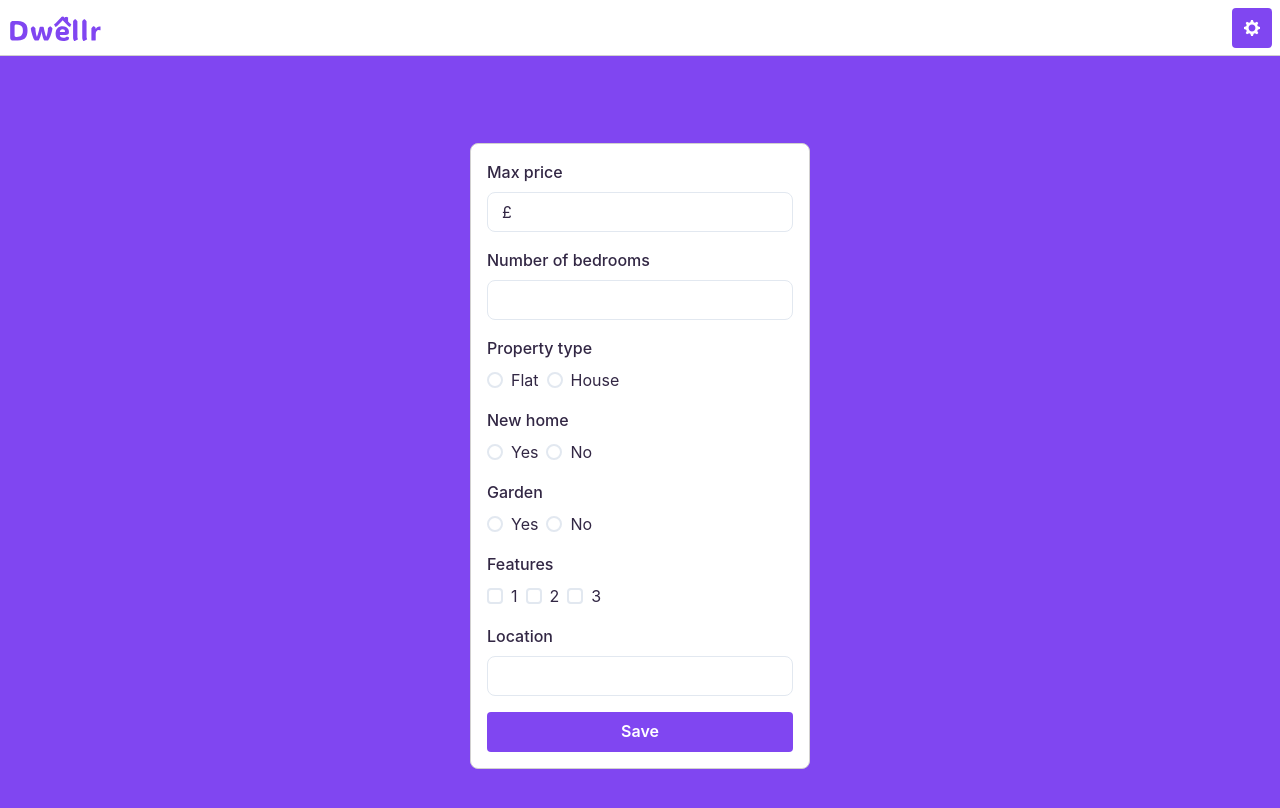
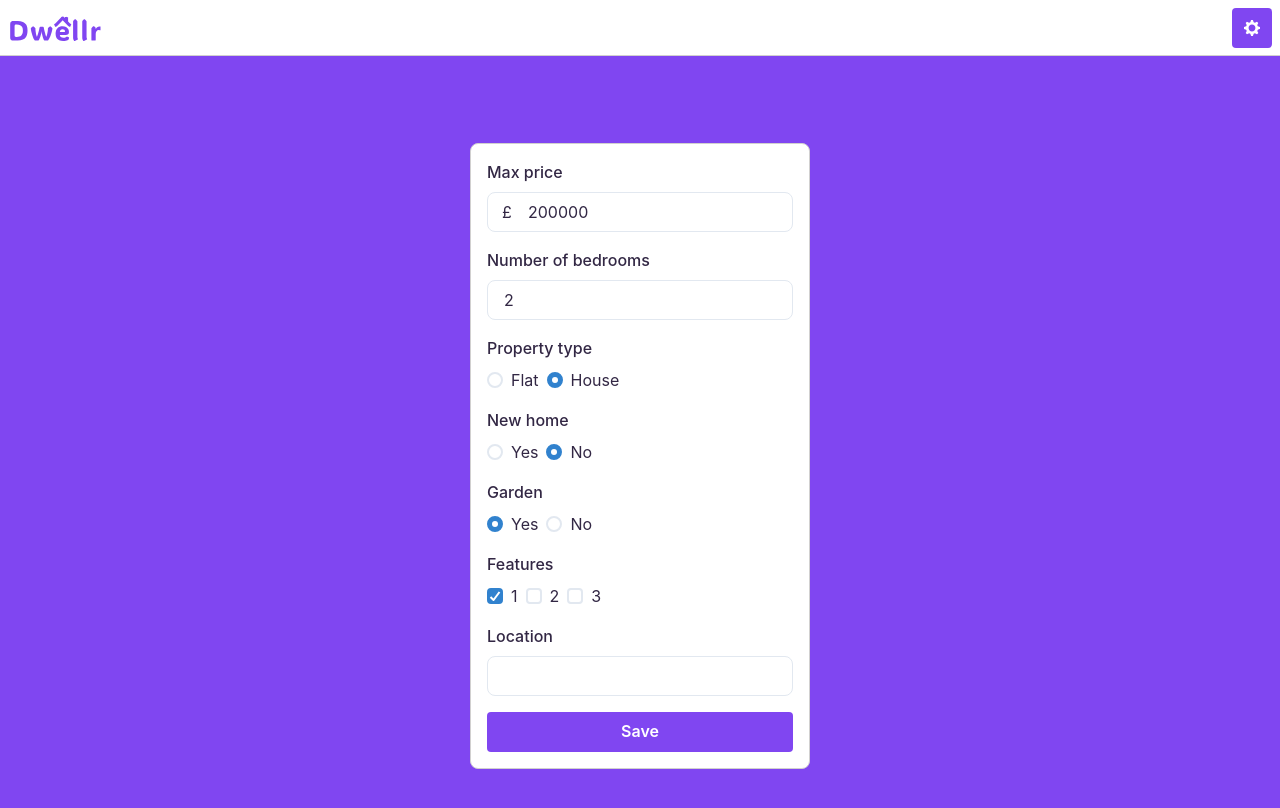
Before and after one commit to priyashah23/dwellr, a React (Vite) app in the folder frontend/: page /preferences in a window 1280 px wide. Shown: the top 808 px of the page. Built offline with nearby package versions, Linux system fonts and the light colour scheme.

Commit message:
hook up form

```diff
--- a/frontend/src/Preferences/Preferences.tsx
+++ b/frontend/src/Preferences/Preferences.tsx
@@ -13,20 +13,29 @@ import {
   InputLeftElement
 } from '@chakra-ui/react';
 import Main from '../ui/layout/Main';
-import { useForm, SubmitHandler } from 'react-hook-form';
+import { useForm, SubmitHandler, Controller } from 'react-hook-form';
 
 type FormValues = {
   priceRange: number;
   bedrooms: number;
-  isFlat: boolean;
-  isNewHome: boolean;
-  hasGarden: boolean;
+  isFlat: string;
+  isNewHome: string;
+  hasGarden: string;
   features: string[];
   location: string;
 };
 
 const Preferences = () => {
-  const { register, handleSubmit } = useForm<FormValues>();
+  const { register, handleSubmit, control } = useForm<FormValues>({
+    defaultValues: {
+      priceRange: 200000,
+      bedrooms: 2,
+      isFlat: 'false',
+      isNewHome: 'false',
+      hasGarden: 'true',
+      features: ['1']
+    }
+  });
   const onSubmit: SubmitHandler<FormValues> = (data) => console.log(data);
 
   return (
@@ -57,46 +66,70 @@ const Preferences = () => {
           <Input type="number" {...register('bedrooms')} />
         </FormControl>
 
+        <Controller
+          name="isFlat"
+          control={control}
+          render={({ field }) => (
             <FormControl>
               <FormLabel>Property type</FormLabel>
-          <RadioGroup>
+              <RadioGroup id="isFlat" {...field}>
                 <Stack direction="row">
-              <Radio value="flat">Flat</Radio>
-              <Radio value="house">House</Radio>
+                  <Radio value="true">Flat</Radio>
+                  <Radio value="false">House</Radio>
                 </Stack>
               </RadioGroup>
             </FormControl>
+          )}
+        />
 
+        <Controller
+          name="isNewHome"
+          control={control}
+          render={({ field }) => (
             <FormControl>
               <FormLabel>New home</FormLabel>
-          <RadioGroup>
+              <RadioGroup id="isNewHome" {...field}>
                 <Stack direction="row">
-              <Radio value="yes">Yes</Radio>
-              <Radio value="no">No</Radio>
+                  <Radio value="true">Yes</Radio>
+                  <Radio value="false">No</Radio>
                 </Stack>
               </RadioGroup>
             </FormControl>
+          )}
+        />
 
+        <Controller
+          name="hasGarden"
+          control={control}
+          render={({ field }) => (
             <FormControl>
               <FormLabel>Garden</FormLabel>
-          <RadioGroup>
+              <RadioGroup id="hasGarden" {...field}>
                 <Stack direction="row">
-              <Radio value="yes">Yes</Radio>
-              <Radio value="no">No</Radio>
+                  <Radio value="true">Yes</Radio>
+                  <Radio value="false">No</Radio>
                 </Stack>
               </RadioGroup>
             </FormControl>
+          )}
+        />
 
+        <Controller
+          name="features"
+          control={control}
+          render={({ field: {value, onChange, ...rest} }) => (
             <FormControl>
               <FormLabel>Features</FormLabel>
-          <CheckboxGroup>
+              <CheckboxGroup value={value} onChange={onChange}>
                 <Stack direction="row">
-              <Checkbox value="1">1</Checkbox>
-              <Checkbox value="2">2</Checkbox>
-              <Checkbox value="3">3</Checkbox>
+                  <Checkbox value="1" name="1" id="1">1</Checkbox>
+                  <Checkbox value="2" name="2" id="2">2</Checkbox>
+                  <Checkbox value="3" name="3" id="3">3</Checkbox>
                 </Stack>
               </CheckboxGroup>
             </FormControl>
+          )}
+        />
 
         <FormControl>
           <FormLabel>Location</FormLabel>
```
Lines whose indentation alone changed are shown as unchanged.
